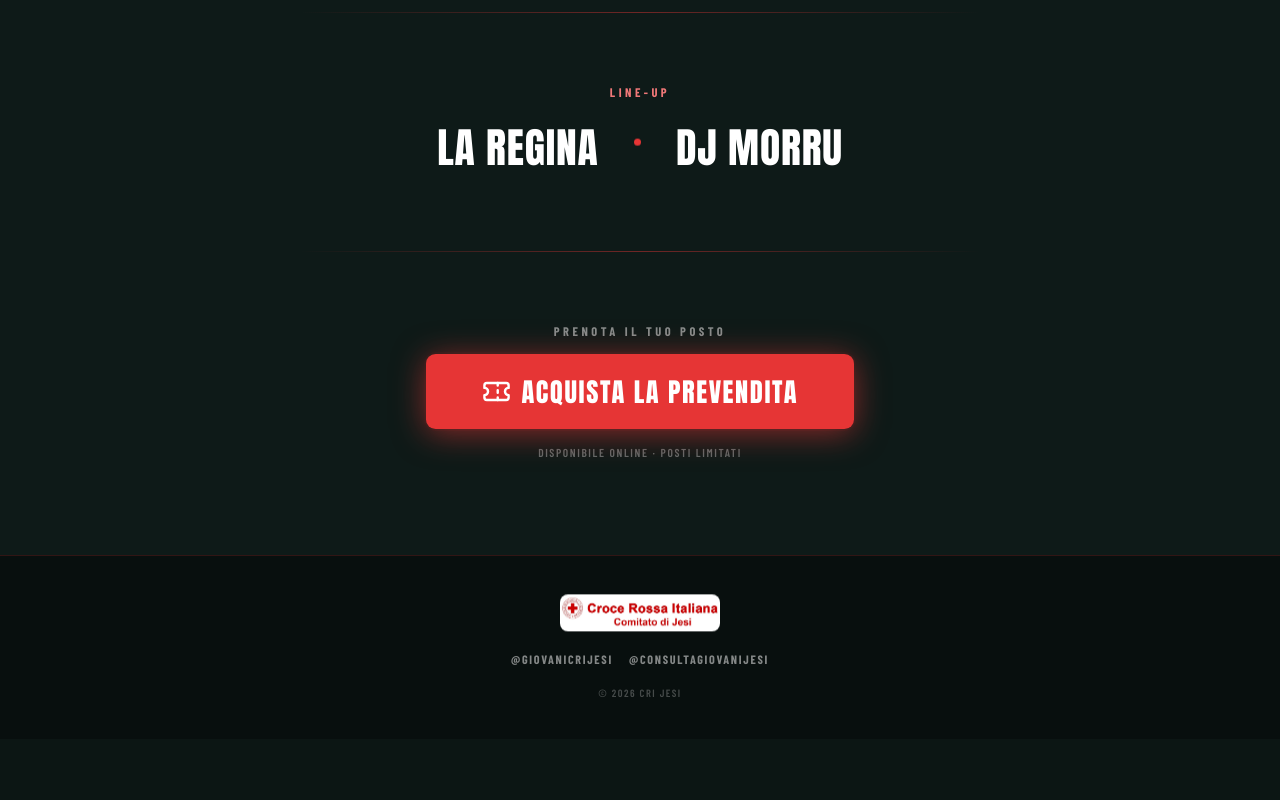
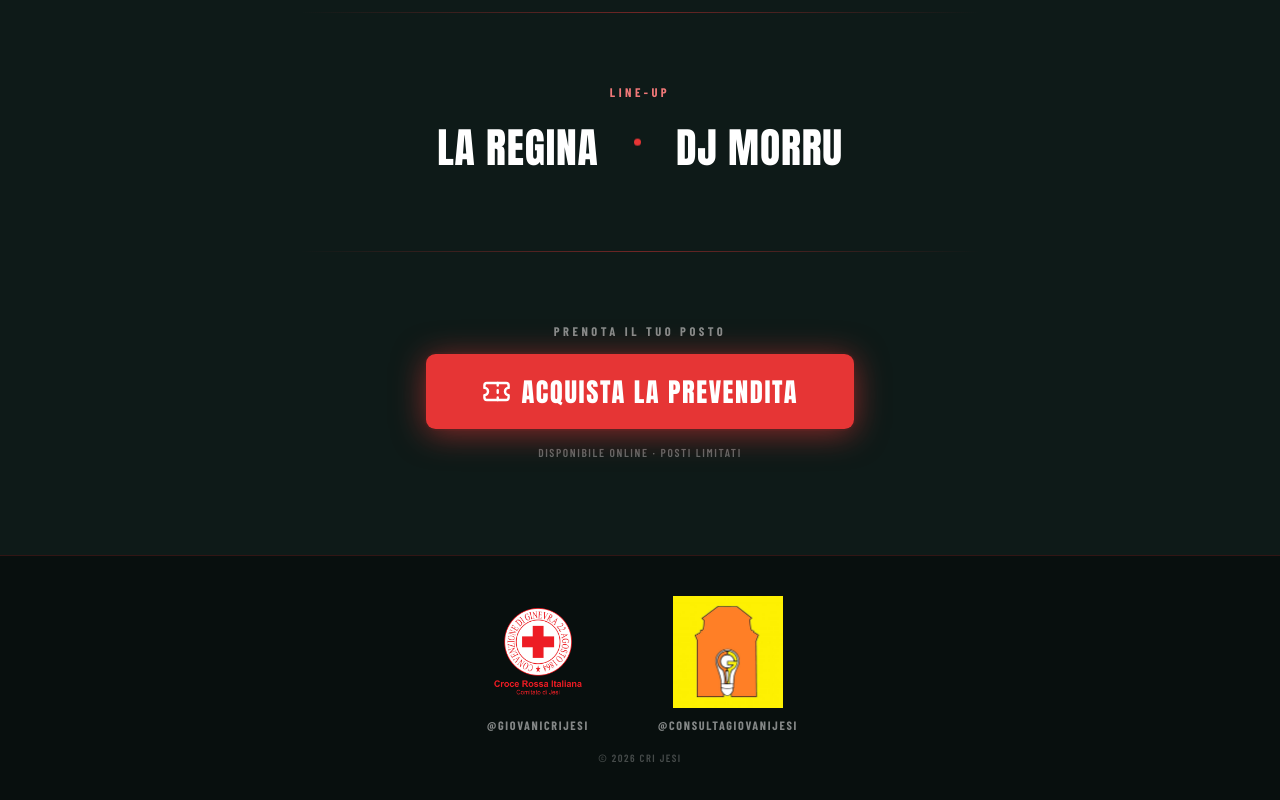
Before and after one commit to gitpippihub/sito-cri-evento-notterossa, a website built with Vite: page index.html in a window 1280 px wide. Shown: the part 1792-2592 px from the top of the page. Before the commit the page ends 2531 px from the top, so only its background shows below. Built offline with nearby package versions, Linux system fonts and the light colour scheme.

Commit message:
fix_MODIFICAFINALEBASTAAAAAAAAAAAAA

```diff
--- a/index.html
+++ b/index.html
@@ -5,7 +5,7 @@
     <meta name="viewport" content="width=device-width, initial-scale=1.0" />
     <meta name="description" content="Notte Rossa – Silent Party · Sab. 20 Giugno · Antistadio, Jesi" />
     <title>Notte Rossa – Silent Party · CRI Jesi</title>
-    <link rel="icon" type="image/svg+xml" href="/img/Emblema_CRI.svg" />
+    <link rel="icon" type="image/png" href="/img/emblema_crijesi.png" />
     <link rel="preconnect" href="https://fonts.googleapis.com" />
     <link rel="preconnect" href="https://fonts.gstatic.com" crossorigin />
     <link
--- a/src/assets.ts
+++ b/src/assets.ts
@@ -1,7 +1,8 @@
 import bgUrl from '../img/background.jpg';
 import photoUrl from '../img/silent-disco.png';
-import emblemaUrl from '../img/Emblema_CRI.svg';
+import emblemaUrl from '../img/emblema_crijesi.png';
 import criLogoUrl from '../img/CRI_Jesi_Logo_Orizzontale.jpg';
 import logoVerticaleUrl from '../img/Logo_verticale.png';
+import consultaLogoUrl from '../img/logo_consultagiovanijesi.jpeg';
 
-export { bgUrl, photoUrl, emblemaUrl, criLogoUrl, logoVerticaleUrl };
+export { bgUrl, photoUrl, emblemaUrl, criLogoUrl, logoVerticaleUrl, consultaLogoUrl };
--- a/src/components/details.ts
+++ b/src/components/details.ts
@@ -1,5 +1,5 @@
 import type { EventData } from '../event';
-import { criLogoUrl } from '../assets';
+import { emblemaUrl, consultaLogoUrl } from '../assets';
 
 export function createDetails(data: EventData): HTMLElement {
   const section = document.createElement('section');
@@ -93,11 +93,21 @@ export function createFooter(data: EventData): HTMLElement {
     .map((s) => `<a href="${s.url}">${s.handle}</a>`)
     .join('');
 
+  const logoUrls = [emblemaUrl, consultaLogoUrl];
+  const logoAlts = ['Emblema CRI Jesi', 'Consulta Giovani Jesi'];
+
+  const socialsWithLogos = data.socials
+    .map((s, i) => `
+      <div class="footer-social-item">
+        <div class="footer-logo-wrap">
+          <img src="${logoUrls[i]}" alt="${logoAlts[i]}" />
+        </div>
+        <a href="${s.url}">${s.handle}</a>
+      </div>`)
+    .join('');
+
   footer.innerHTML = `
-    <div class="footer-branding">
-      <img src="${criLogoUrl}" alt="Croce Rossa Italiana – Comitato di Jesi" />
-    </div>
-    <div class="footer-socials">${socialsHtml}</div>
+    <div class="footer-socials">${socialsWithLogos}</div>
     <p class="footer-copy">© 2026 CRI Jesi</p>
   `;
 
--- a/src/style.css
+++ b/src/style.css
@@ -764,26 +764,48 @@ body { font-family: 'Barlow Condensed', sans-serif; }
 
 @media (min-width: 640px) { .site-footer { padding: 2.5rem 2rem; gap: 1.2rem; } }
 
-.footer-branding {
+.footer-socials {
   display: flex;
-  align-items: center;
+  gap: 3rem;
+  flex-wrap: wrap;
+  justify-content: center;
+  align-items: flex-end;
 }
 
-.footer-branding img {
-  width: 8rem;
-  height: auto;
-  border-radius: 0.5rem;
-  display: block;
-  animation: float 6s ease-in-out infinite;
+@media (min-width: 640px) { .footer-socials { gap: 4rem; } }
+
+.footer-social-item {
+  display: flex;
+  flex-direction: column;
+  align-items: center;
+  gap: 0.6rem;
 }
 
-@media (min-width: 640px) { .footer-branding img { width: 10rem; } }
+.footer-logo-wrap {
+  height: 5.5rem;
+  display: flex;
+  align-items: flex-end;
+  justify-content: center;
+}
 
-.footer-socials {
-  display: flex;
-  gap: 1rem;
-  flex-wrap: wrap;
-  justify-content: center;
+.footer-social-item img {
+  width: auto;
+  height: auto;
+  display: block;
+}
+
+.footer-social-item:first-child img {
+  height: 5.5rem;
+}
+
+.footer-social-item:last-child img {
+  height: 5.5rem;
+}
+
+@media (min-width: 640px) {
+  .footer-logo-wrap { height: 7rem; }
+  .footer-social-item:first-child img { height: 7rem; }
+  .footer-social-item:last-child img { height: 7rem; }
 }
 
 .footer-socials a {
```
Also changed, not shown: img/emblema_crijesi.png (added), img/logo_consultagiovanijesi.jpeg (added).
